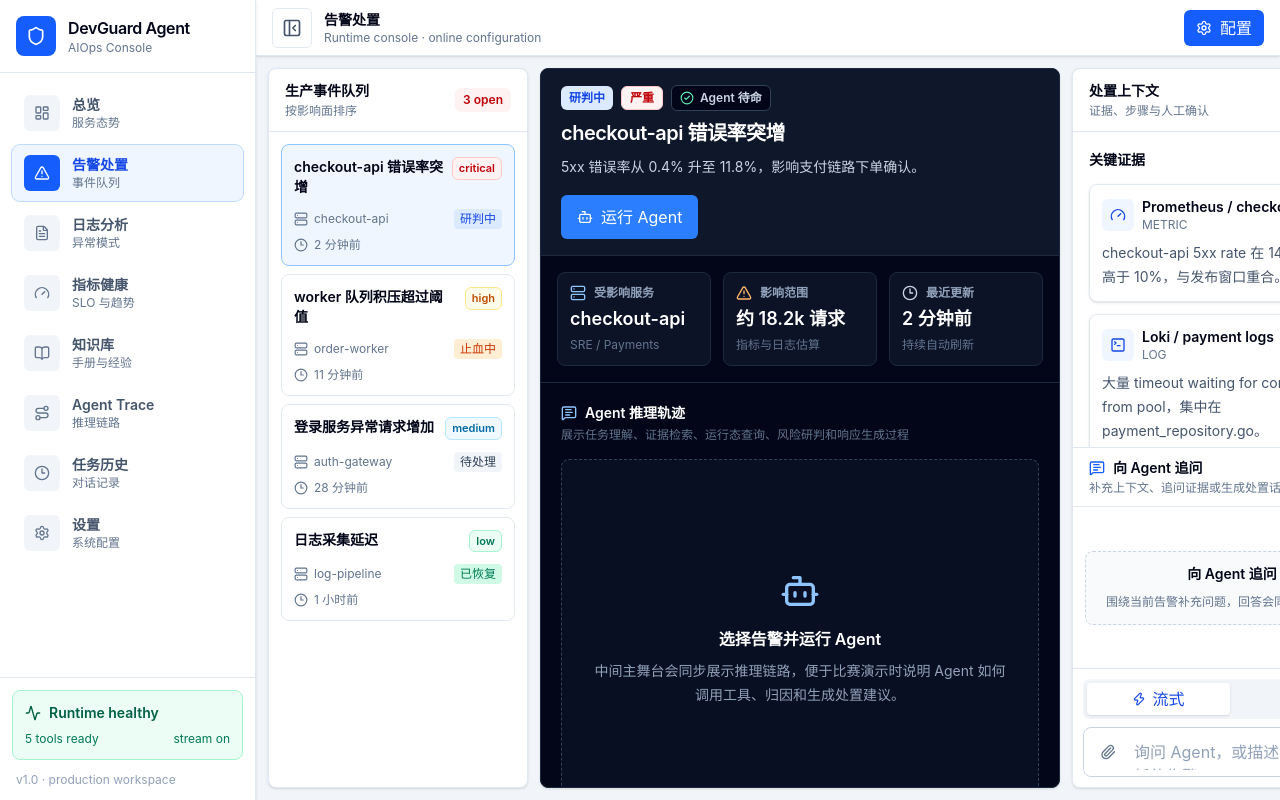
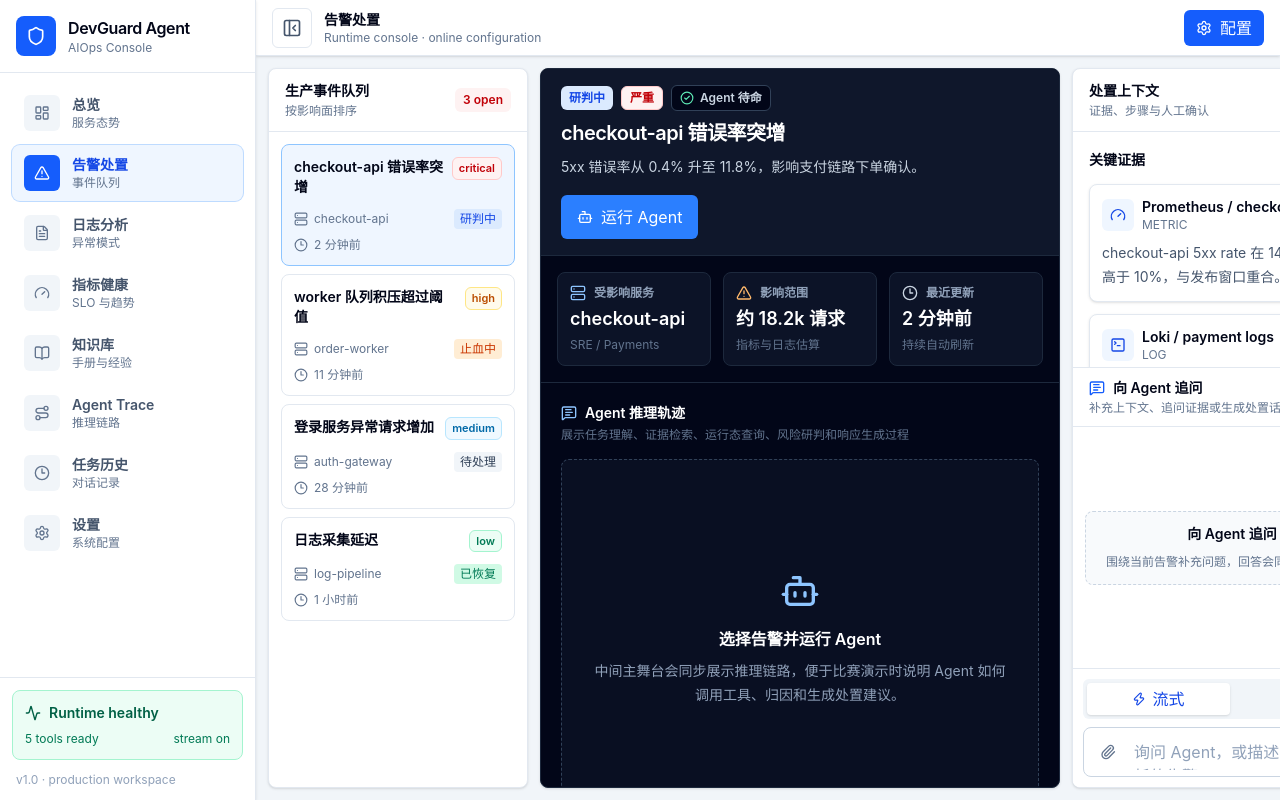
Before and after one commit to yicheng0/DevDuardAgent, a React (Vite) app in the folder DevGuardAgentFrontend/: page / in a window 1280 px wide. Built offline with nearby package versions, Linux system fonts and the light colour scheme.

Commit message:
fix: expand agent follow-up chat area

```diff
--- a/DevGuardAgentFrontend/src/components/ops/OpsWorkbench.tsx
+++ b/DevGuardAgentFrontend/src/components/ops/OpsWorkbench.tsx
@@ -440,7 +440,7 @@ const OpsWorkbench = () => {
           </section>
         </div>
 
-        <div className="flex h-[340px] min-h-[300px] shrink-0 flex-col border-t border-slate-200 bg-white">
+        <div className="flex h-[460px] min-h-[420px] shrink-0 flex-col border-t border-slate-200 bg-white xl:h-[46vh] xl:max-h-[560px]">
           <div className="flex items-center justify-between gap-3 border-b border-slate-200 px-4 py-2.5">
             <div className="min-w-0">
               <h3 className="flex items-center gap-2 text-sm font-semibold text-slate-950">
```
